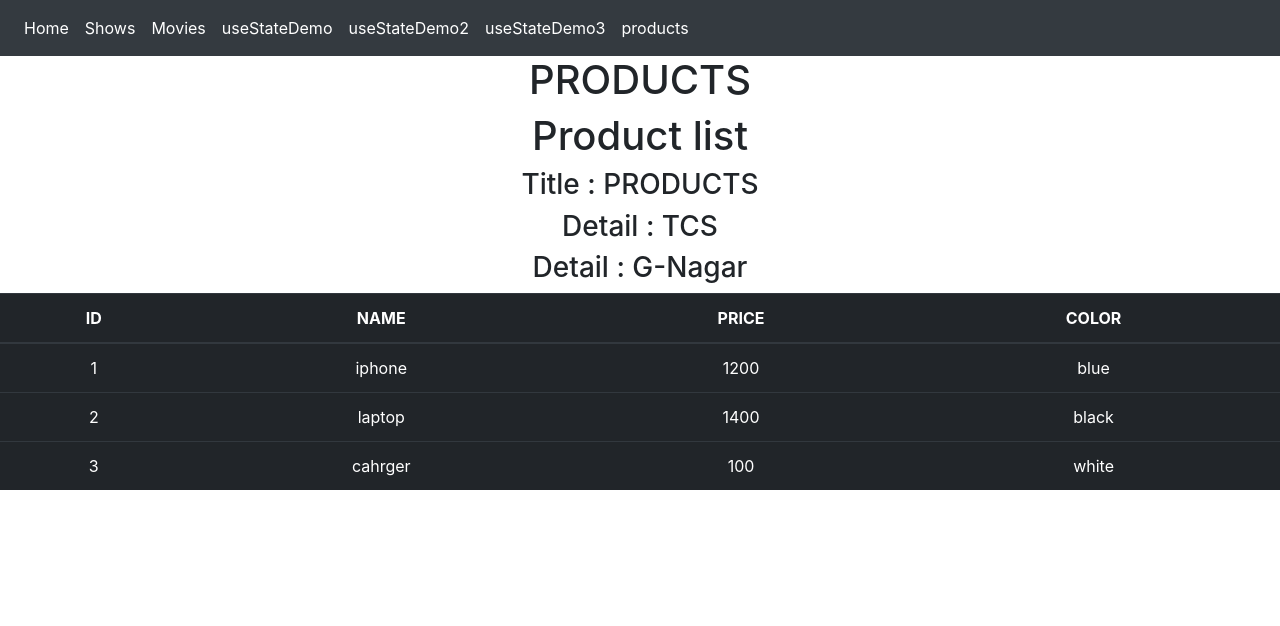
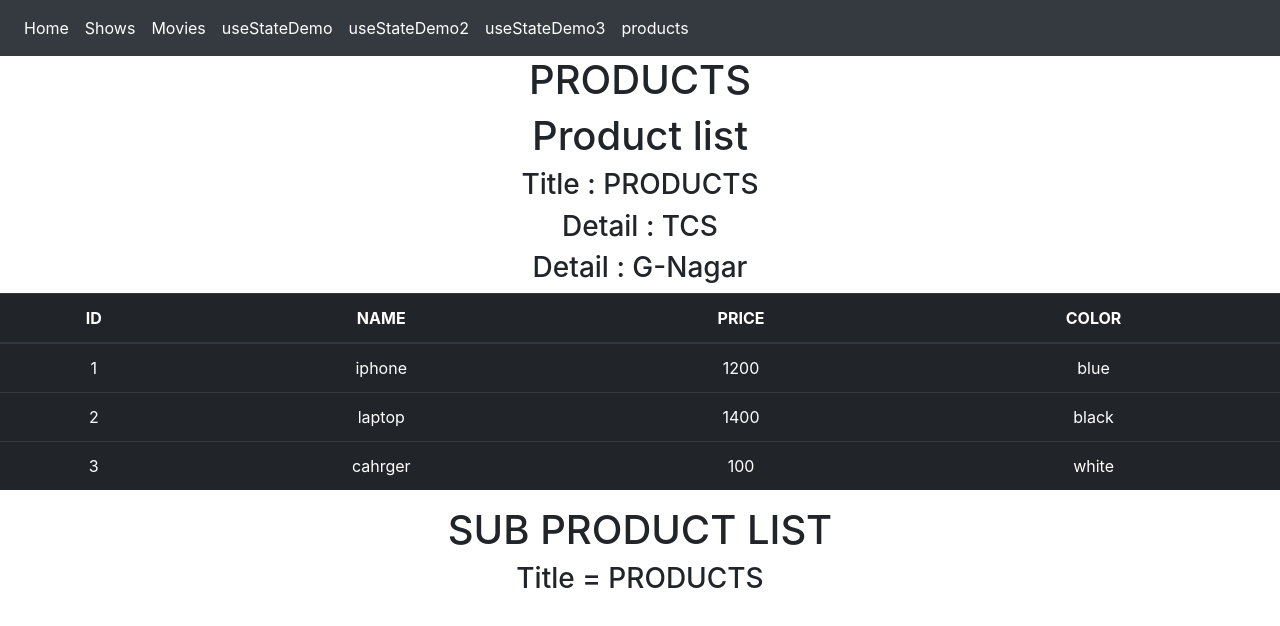
Before and after one commit to samirvithlani/MERN_B_HYBRID_WEEKEND_2025, a React (Vite) app: page /products in a window 1280 px wide. Shown: the top 626 px of the page. Built offline with nearby package versions, Linux system fonts and the light colour scheme.

Commit message:
props drilling

```diff
--- a/src/components/ProductList.jsx
+++ b/src/components/ProductList.jsx
@@ -1,4 +1,5 @@
 import React from "react";
+import { SubProductList } from "./SubProductList";
 
 //? props name must be props ?? -->No
 //props data type??? object
@@ -12,6 +13,7 @@ export const ProductList = (props) => {
       <h3>Title : {props.title}</h3>
       <h3>Detail : {props.detail.name}</h3>
       <h3>Detail : {props.detail.city}</h3>
+
       <table className="table table-dark">
         <thead>
           <tr>
@@ -34,6 +36,8 @@ export const ProductList = (props) => {
           })}
         </tbody>
       </table>
+
+      <SubProductList title={props.title}></SubProductList>
     </div>
   );
 };
--- /dev/null
+++ b/src/components/SubProductList.jsx
@@ -0,0 +1,11 @@
+import React from 'react'
+
+export const SubProductList = (props) => {
+    console.log("Sub Product LIst ",props)
+  return (
+    <div>
+        <h1>SUB PRODUCT LIST</h1>
+        <h3>Title = {props.title}</h3>
+    </div>
+  )
+}
```
Also changed, not shown: th.txt.
